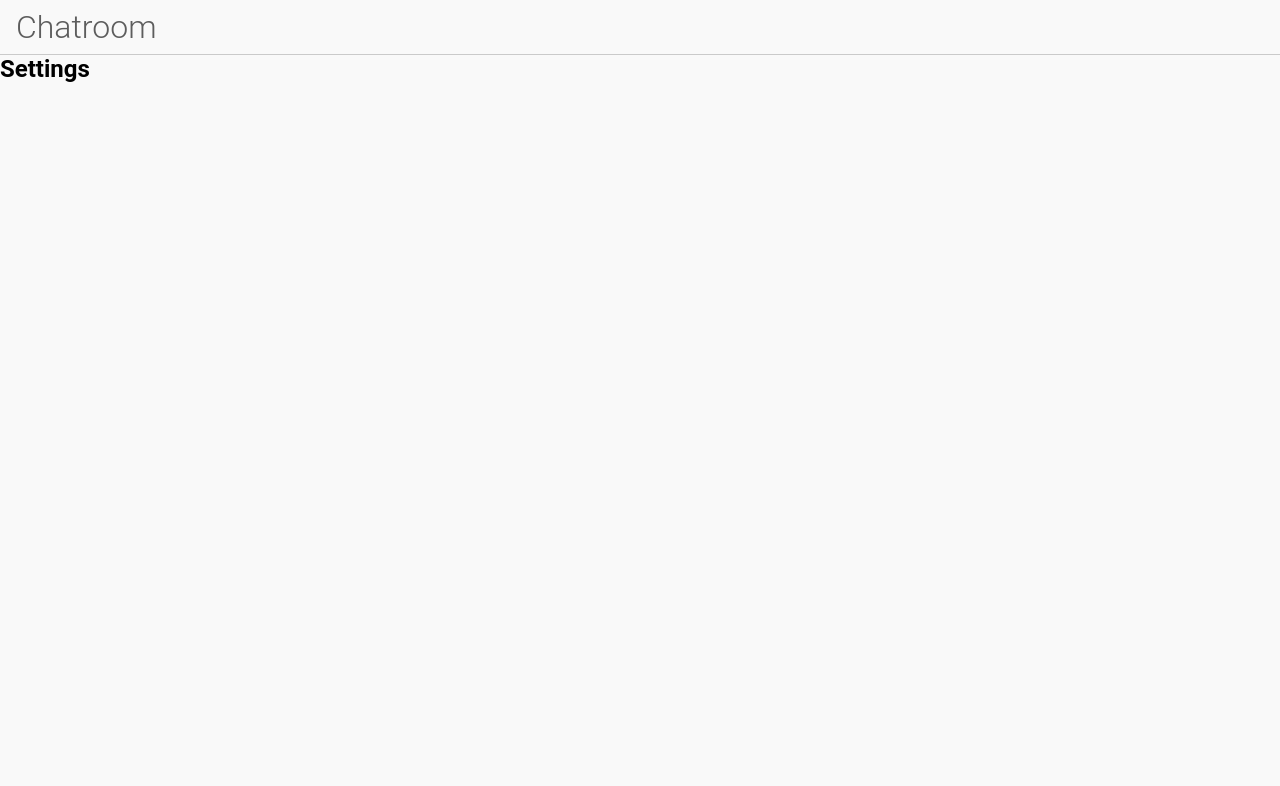
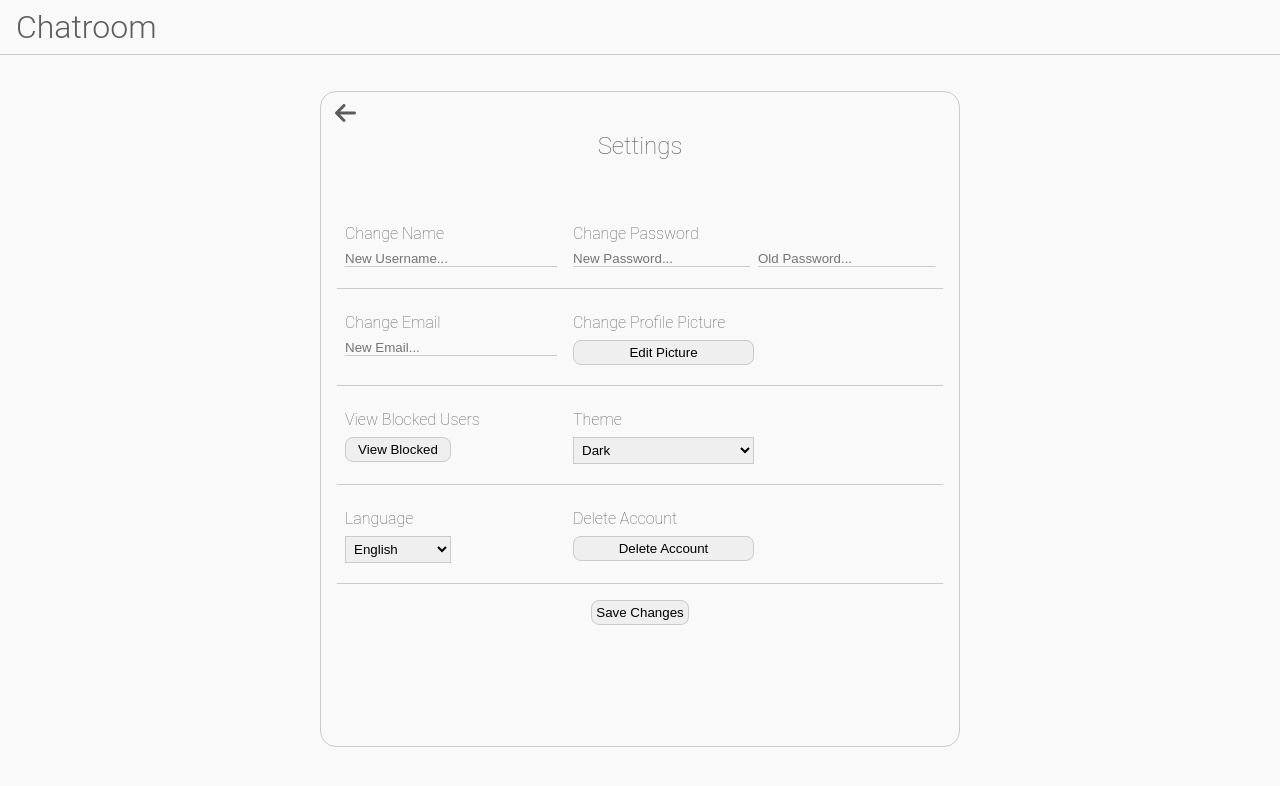
Before and after one commit to Macpickle/Chatroom-REACT, a React (Create React App) app in the folder client/: page /settings in a window 1280 px wide. Shown: the top 786 px of the page. Built offline with nearby package versions, Linux system fonts and the light colour scheme; no server answers; sample sign-in values are in the browser's storage; the HTML template or start-up script is replaced by a standard one.

Commit message:
account and settings page working and shows what will be added, need to fix the login fetch as the session is breaking because it is not being deleted properly, fix later

```diff
--- a/client/src/components/navbar.js
+++ b/client/src/components/navbar.js
@@ -9,19 +9,12 @@ export default function Navbar() {
     const [loading, setLoading] = useState(true);
     const navigate = useNavigate();
 
-    const removeSession = () => {
-        fetch('/logout', {
-            method: 'POST',
-            headers: {
-                'Content-Type': 'application/json',
-            },
-        });
-    };
 
     const logoutUser = () => {
         localStorage.clear();
-        removeSession();
-        window.location.href = '/';
+        axios.get('http://localhost:3000/api/logout').then(() => {
+            navigate('/');
+        });
     }
 
     useEffect(() => {
--- a/client/src/pages/login.js
+++ b/client/src/pages/login.js
@@ -11,15 +11,15 @@ function Login() {
     const location = useLocation();
     const navigate = useNavigate();
 
-    useEffect(() => {
-        axios.get('http://localhost:3000/api/login', {withCredentials: true}).then((res) => {
-            if (res.data.user) {
-                navigate('/home');
-            }
-        }).catch((err) => {
-            console.log(err);
-        })
-    }, [navigate]);
+    //useEffect(() => {
+    //    axios.get('http://localhost:3000/api/login', {withCredentials: true}).then((res) => {
+    //        if (res.data.user) {
+    //            navigate('/home');
+    //        }
+    //    }).catch((err) => {
+    //        console.log(err);
+    //    })
+    //}, [navigate]);
 
     const submitForm = (e) => {
         e.preventDefault();
--- a/client/src/pages/settings.js
+++ b/client/src/pages/settings.js
@@ -1,10 +1,80 @@
 import Navbar from '../components/navbar.js';
+import '../stylesheet/settings.css';
+import '../stylesheet/style.css'
+import { FontAwesomeIcon } from '@fortawesome/react-fontawesome'
+import { faArrowLeft } from '@fortawesome/free-solid-svg-icons'
+import { useNavigate } from 'react-router-dom';
+import { useEffect, useState } from 'react';
 
 function Settings() {
+  const navigate = useNavigate();
+
   return (
     <div>
       <Navbar/>
-      <h2>Settings</h2>
+      <div className = "setting-container">
+        <div className = "setting-box">
+          <div className = "setting-header">
+            <div className = "tooltip">
+              <button className = "setting-button" onClick = {() => navigate("/account")}>
+                <FontAwesomeIcon icon = {faArrowLeft}/>
+              </button>
+              <span className = "tooltiptext">Back</span>
+            </div>
+          </div>
+          <div className = "setting-title">
+              <h2>Settings</h2>
+            </div>
+          <div className = "setting-content">
+            <div className = "setting-item">
+              <h3>Change Name</h3>
+              <input type="text" placeholder='New Username...' maxLength={30}></input>
+            </div>
+            <div className = "setting-item">
+              <h3>Change Password</h3>
+              <div className = "setting-inline">
+                <input type="password" placeholder='New Password...' maxLength={20}></input>
+                <input type="password" placeholder='Old Password...' maxLength={20}></input>
+              </div>
+            </div>
+            <div className = "setting-item">
+              <h3>Change Email</h3>
+              <input type="text" placeholder='New Email...' maxLength={30}></input>
+            </div>
+            <div className = "setting-item">
+              <h3>Change Profile Picture</h3>
+              <button className = "button">Edit Picture</button>
+            </div>
+            <div className = "setting-item">
+              <h3>View Blocked Users</h3>
+              <button className = "button">View Blocked</button>
+            </div>
+            <div className = "setting-item">
+              <h3>Theme</h3>
+              <select className = "button">
+                <option value = "dark">Dark</option>
+                <option value = "light">Light</option>
+                <option value = "system">System</option>
+              </select>
+            </div>
+            <div className = "setting-item">
+              <h3>Language</h3>
+              <select className = "button">
+                <option value = "English">English</option>
+                <option value = "French">French</option>
+                <option value = "Spanish">Spanish</option>
+              </select>
+            </div>
+            <div className = "setting-item">
+              <h3>Delete Account</h3>
+              <button className = "button">Delete Account</button>
+            </div>
+          </div>
+          <div className = "setting-footer">
+            <button className = "button">Save Changes</button>
+          </div>
+        </div>
+      </div>
     </div>
   );
 }
--- /dev/null
+++ b/client/src/stylesheet/settings.css
@@ -0,0 +1,130 @@
+.setting-container {
+    display: flex;
+    justify-content: center;
+    align-items: center;
+    height: 91vh;
+}
+
+.setting-container .setting-box {
+    width: 50%;
+    height: 90%;
+    display: flex;
+    border: 1px solid var(--border-standard);
+    border-radius: 1rem;
+    flex-direction: column;
+}
+
+.setting-container .setting-box .setting-header {
+    width: 100%;
+    height: 2.5rem;
+    padding: 0.5rem;
+}
+
+.setting-container .setting-box .setting-header .setting-button {
+    height: 100%;
+    width: 2rem;
+    font-size: 1.5rem;
+    color: var(--icon-colour);
+    border: none;
+    background-color: transparent;
+}
+
+.setting-container .setting-box .setting-title {
+    display: flex;
+    justify-content: center;
+    color: var(--text-colour);
+}
+
+.setting-container .setting-box .setting-title h2 {
+    font-weight: 100;
+}
+
+.setting-container .setting-box .setting-content {
+    width: 100%;
+    height: 100%;
+    margin-top: 2.5rem;
+    padding: 1rem;
+    display: grid;
+    grid-template-columns: 1fr 1fr;
+    gap: 1rem;
+    column-gap: 0;
+    max-height: 25rem;
+}
+
+.setting-container .setting-box .setting-content .setting-item {
+    width: 100%;
+    height: 100%;
+    display: flex;
+    flex-direction: column;
+    border-bottom: 1px solid var(--border-standard);
+    padding: 0.5rem;
+}
+
+.setting-container .setting-box .setting-content .setting-item h3 {
+    color: var(--text-colour);
+    font-size: 1rem;
+    font-weight: 100;
+    margin-bottom: 0.5rem;
+}
+
+.setting-container .setting-box .setting-content .setting-item .setting-inline {
+    display: flex;
+    flex-direction: row;
+    gap: 0.5rem;
+}
+
+.setting-container .setting-box .setting-content .setting-item input {
+    border: none;
+    border-bottom: 1px solid var(--border-standard);
+    background-color: transparent;
+}
+
+.setting-container .setting-box .setting-content .setting-item input:focus {
+    border: none;
+    border-bottom: 1px solid var(--border-standard);
+    outline: none;
+}
+
+.setting-container .setting-box .setting-content .setting-item .button {
+    width: 50%;
+}
+
+.setting-container .setting-box .setting-content .setting-item button {
+    background-color: transparent;
+    border: 1px solid var(--border-standard);
+    background-color: var(--background-secondary);
+    padding: 0.25rem;
+    border-radius: 0.5rem;
+}
+
+.setting-container .setting-box .setting-content .setting-item button:hover {
+    background-color: var(--background-hover);
+}
+
+.setting-container .setting-box .setting-content .setting-item select {
+    padding: 0.25rem;
+    border: 1px solid var(--border-standard);
+}
+
+.setting-container .setting-box .setting-content .setting-item select:focus {
+    outline: none;
+}
+
+.setting-container .setting-box .setting-footer {
+    display: flex;
+    justify-content: center;
+    align-items: center;
+    width: 100%;
+}
+
+.setting-container .setting-box .setting-footer button {
+    background-color: transparent;
+    border: 1px solid var(--border-standard);
+    background-color: var(--background-secondary);
+    padding: 0.25rem;
+    border-radius: 0.5rem;
+}
+
+.setting-container .setting-box .setting-footer button:hover {
+    background-color: var(--background-hover);
+}
```
Also changed, not shown: 1 other file (tests, documents, lock files or other folders).
